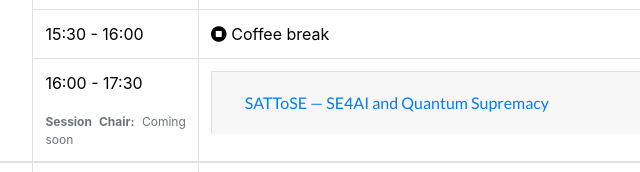
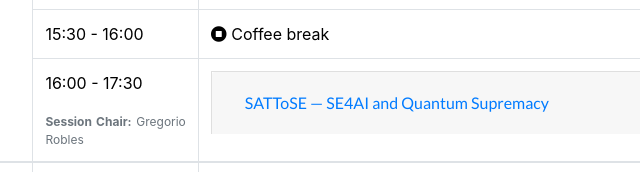
Before and after one commit to SeSaLabUnisa/ISSSE-2023, a website with bundled scripts: page index.html in a window 1280 px wide. Shown: the part 5269-5441 px from the top of the page, 313-953 px from the left. Built offline with nearby package versions, Linux system fonts and the light colour scheme.

Commit message:
Add Gregorio Robles as session chair

```diff
--- a/index.html
+++ b/index.html
@@ -739,7 +739,7 @@
 
             <tr>
               <td>16:00 - 17:30
-                <div class="shortdate text-muted"><br><b>Session Chair:</b> Coming soon</div>
+                <div class="shortdate text-muted"><br><b>Session Chair:</b> Gregorio Robles</div>
               </td>
               <td>
                 <div class="accordion" id="sessionFour">
```
